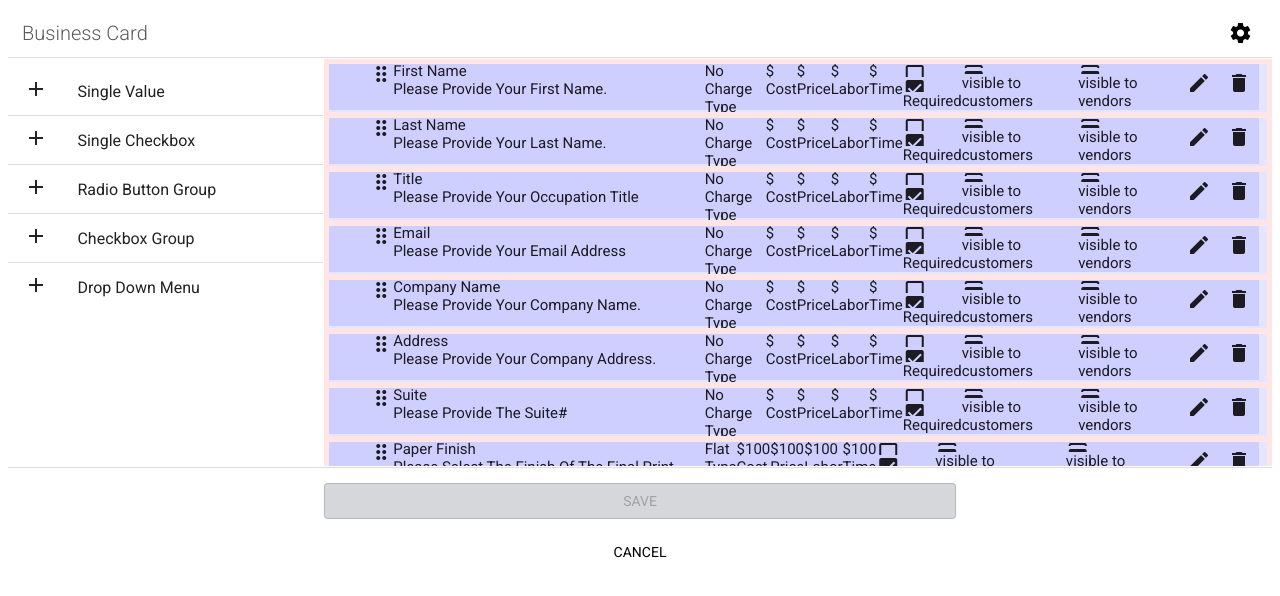
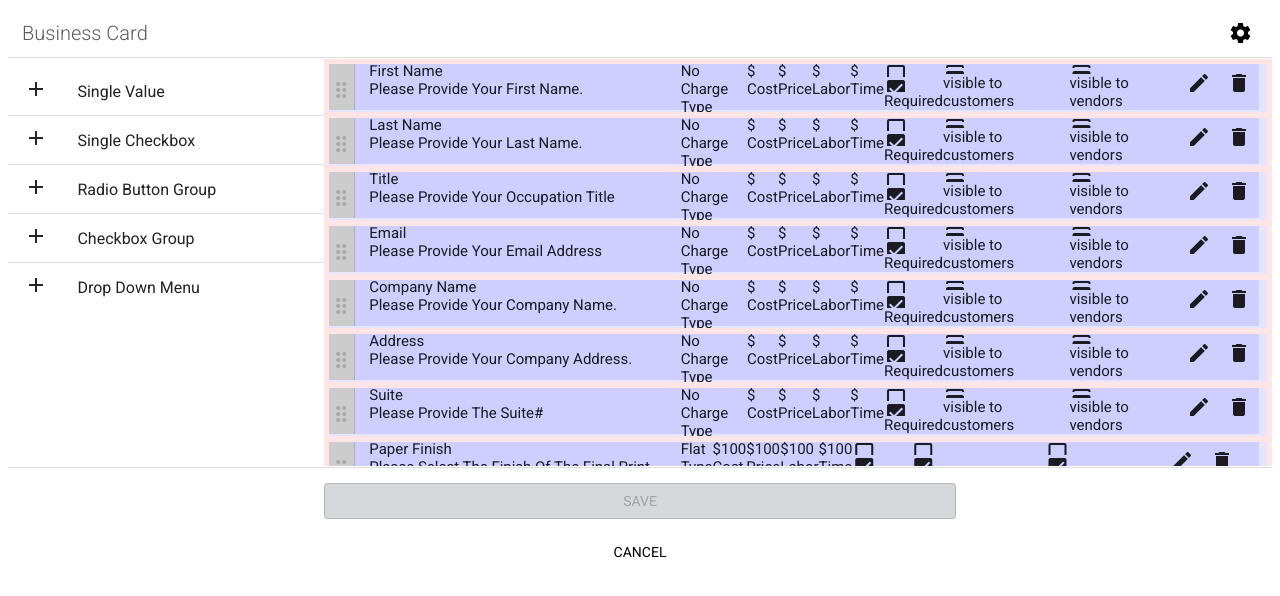
Before and after one commit to elwood-berry/esbcore-form-builder, an Angular app: page / in a window 1280 px wide. Shown: the top 596 px of the page. Built offline with nearby package versions, Linux system fonts and the light colour scheme.

Commit message:
1 file modified

```diff
--- a/src/assets/scss/_attr-item.scss
+++ b/src/assets/scss/_attr-item.scss
@@ -20,7 +20,7 @@
     width: 100%;
 
     // DRAG HANDLE
-    .attr-drag-indicator {
+    ::ng-deep .attr-drag-indicator {
       background-color: #ccc;
       border-right: 1px solid #b1b1b1;
       height: inherit;
```
